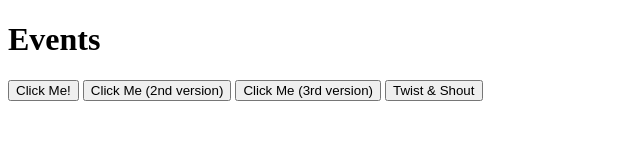
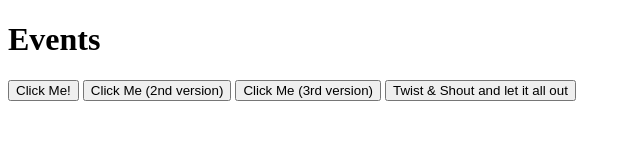
Before and after one commit to drumdydrum/webdev, a plain HTML site: page DOM chapter/sec25_DOM events/indexMine.html in a window 1280 px wide. Shown: the whole page, without its empty margins (0-640 px from the left). Drawn offline with Linux system fonts and the light colour scheme.

Commit message:
main branch commit

```diff
--- a/DOM chapter/sec25_DOM events/indexMine.html
+++ b/DOM chapter/sec25_DOM events/indexMine.html
@@ -15,7 +15,7 @@
 
     <button id="v3">Click Me (3rd version)</button>
 
-    <button id="tas">Twist & Shout</button>
+    <button id="tas">Twist & Shout and let it all out</button>
 
     <script src="appMine.js"></script>
 </body>
```
